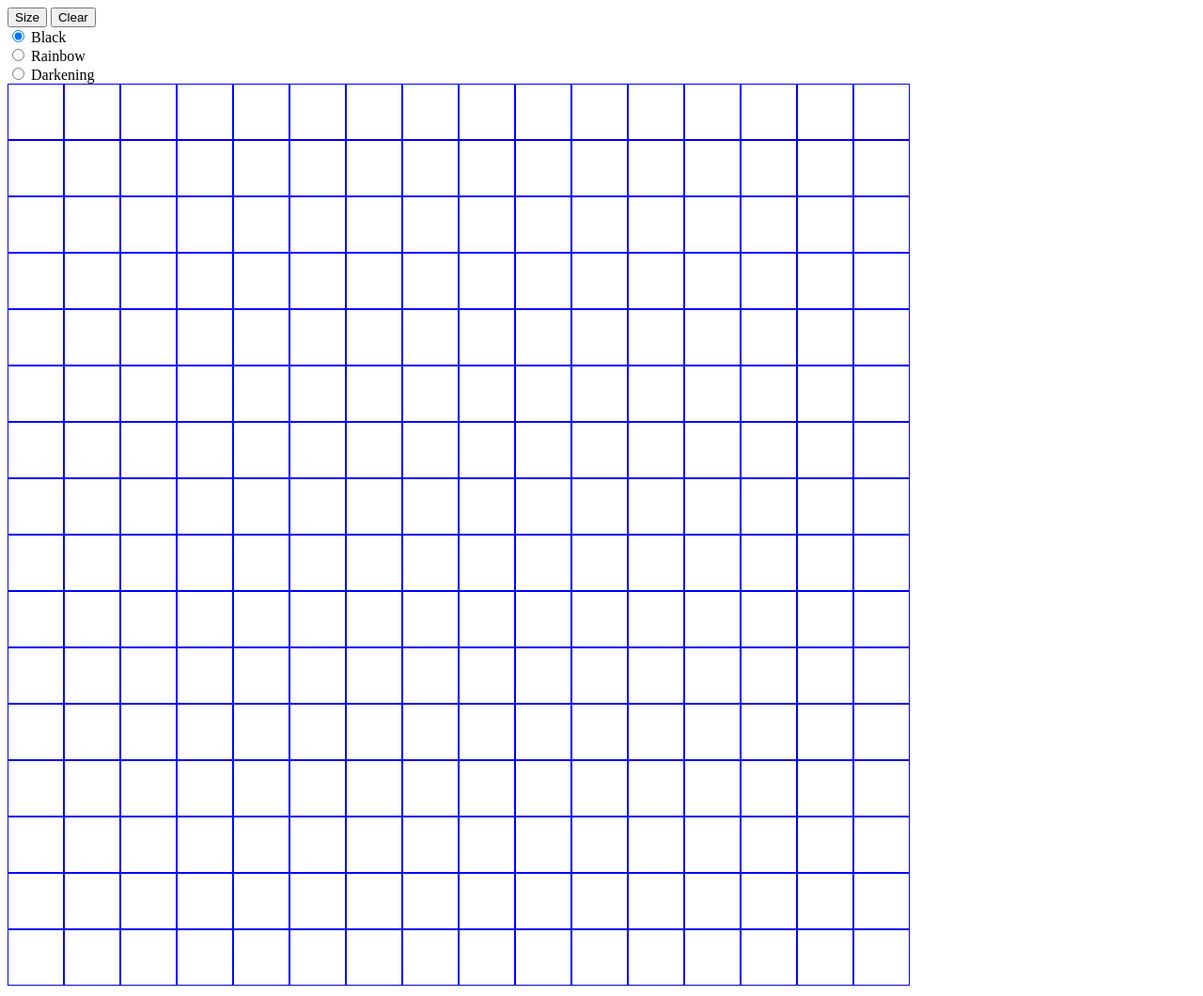
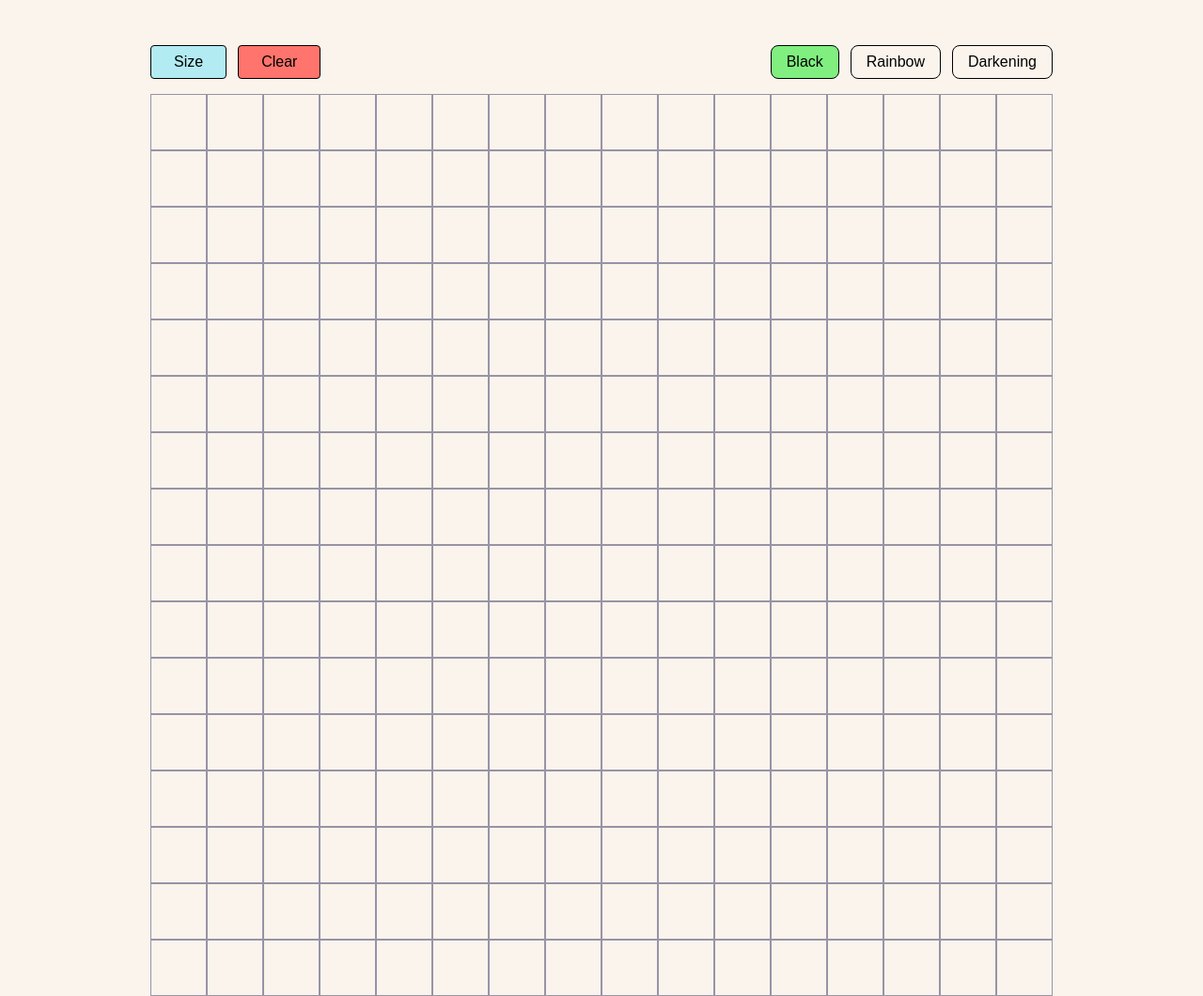
Before and after one commit to Babcster/Etch-a-Sketch, a plain HTML site: page index.html in a window 1280 px wide. Shown: the whole page at 94% size. Drawn offline with Linux system fonts and the light colour scheme.

Commit message:
Make this UI somewhat better

```diff
--- a/index.html
+++ b/index.html
@@ -7,11 +7,20 @@
     <link href="styles.css" rel="stylesheet" />
   </head>
   <body>
+    <div class="control-container">
+      <div class="buttons">
         <button id="size-btn">Size</button>
         <button id="clear-btn" type="button">Clear</button>
+      </div>
       <div class="radio-container">
         <div class="radio-option">
-        <input type="radio" id="black" name="colorMode" value="black" checked />
+          <input
+            type="radio"
+            id="black"
+            name="colorMode"
+            value="black"
+            checked
+          />
           <label for="black">Black</label>
         </div>
 
@@ -21,11 +30,16 @@
         </div>
 
         <div class="radio-option">
-        <input type="radio" id="darkening" name="colorMode" value="darkening" />
+          <input
+            type="radio"
+            id="darkening"
+            name="colorMode"
+            value="darkening"
+          />
           <label for="darkening">Darkening</label>
         </div>
       </div>
-
+    </div>
     <div class="container"></div>
     <script src="script.js"></script>
   </body>
--- a/script.js
+++ b/script.js
@@ -5,17 +5,43 @@ const clearButton = document.getElementById("clear-btn");
 const sizeButton = document.getElementById("size-btn");
 
 let getGridSize = 16;
+let currentMode = "black";
 
-function calcCellSize(int) {
-  let size = 960 / int;
-  return size;
+// Fix typo in createGrid and use dynamic cell size
+function createGrid() {
+  container.innerHTML = ""; // Fixed typo here
+
+  const cellSize = container.offsetWidth / getGridSize;
+
+  for (let index = 0; index < getGridSize * getGridSize; index++) {
+    const cell = document.createElement("div");
+    cell.style.boxSizing = "border-box";
+    cell.style.width = cellSize + "px";
+    cell.style.height = cellSize + "px";
+    cell.style.border = "1px solid #9893a5";
+    cell.dataset.opacityLevel = "0";
+    container.appendChild(cell);
+
+    cell.addEventListener("mouseover", () => {
+      applyColorMode(currentMode, cell);
+    });
+  }
 }
 
-let fullSize = getGridSize * getGridSize;
-let gridSize = calcCellSize(getGridSize);
-console.log(gridSize);
+// Update existing grid cells' size on window resize
+function updateGridSize() {
+  const cellSize = container.offsetWidth / getGridSize;
+  const cells = container.children;
+  for (let cell of cells) {
+    cell.style.width = cellSize + "px";
+    cell.style.height = cellSize + "px";
+  }
+}
 
-let currentMode = "black";
+// Listen for window resize and update grid
+window.addEventListener("resize", updateGridSize);
+
+// Rest of your code remains mostly the same
 radioButtons.forEach((radio) => {
   if (radio.checked) {
     currentMode = radio.value;
@@ -30,24 +56,6 @@ radioButtons.forEach((radio) => {
   });
 });
 
-function createGrid() {
-  container.inneHTML = "";
-
-  for (let index = 0; index < fullSize; index++) {
-    const cell = document.createElement("div");
-    cell.style.boxSizing = "border-box";
-    cell.style.width = gridSize + "px";
-    cell.style.height = gridSize + "px";
-    cell.style.border = "1px solid #0000FF";
-    cell.dataset.opacityLevel = "0";
-    container.appendChild(cell);
-
-    cell.addEventListener("mouseover", () => {
-      applyColorMode(currentMode, cell);
-    });
-  }
-}
-
 function applyColorMode(mode, cell) {
   switch (mode) {
     case "black":
@@ -59,7 +67,7 @@ function applyColorMode(mode, cell) {
     case "darkening":
       let currentOpacity = parseFloat(cell.dataset.opacityLevel);
       let newOpacity = Math.min(currentOpacity + 0.1, 1);
-      cell.style.background = `rgb(0, 0, 0, ${newOpacity})`;
+      cell.style.background = `rgba(0, 0, 0, ${newOpacity})`;
       cell.dataset.opacityLevel = newOpacity.toString();
       break;
     default:
@@ -86,9 +94,7 @@ function getSize() {
     size = parseInt(size);
     if (size >= 2 && size <= 100) {
       getGridSize = size;
-      gridSize = calcCellSize(getGridSize);
-      fullSize = getGridSize * getGridSize;
-      clearGrid();
+      clearGrid(); // Recreate grid with new size
     } else {
       alert("Please enter a number between 2 and 100.");
     }
@@ -98,9 +104,5 @@ function getSize() {
 }
 
 sizeButton.addEventListener("click", getSize);
-
 clearButton.addEventListener("click", clearGrid);
-
-window.onload = function () {
-  createGrid();
-};
+window.onload = createGrid;
--- a/styles.css
+++ b/styles.css
@@ -1,5 +1,86 @@
+body {
+  max-width: 960px;
+  margin: auto;
+  margin-top: 48px;
+  background-color: #faf4ed;
+}
+
 .container {
   display: flex;
   flex-wrap: wrap;
-  width: 960px;
+  margin: 0 auto;
 }
+
+.control-container {
+  display: flex;
+  flex-wrap: wrap;
+  align-items: center;
+  justify-content: space-between;
+  gap: 16px; /* Adds spacing between buttons and radio options */
+  margin-bottom: 16px;
+}
+
+.buttons {
+  display: flex;
+  gap: 12px;
+}
+
+.radio-container {
+  display: flex;
+  flex-direction: row;
+  gap: 12px;
+  flex-wrap: wrap;
+}
+
+.radio-option {
+  display: flex;
+  align-items: center;
+  gap: 4px;
+}
+
+input {
+  display: none;
+}
+
+label {
+  font-family: sans-serif;
+  font-size: 16px;
+  padding: 8px 16px;
+  cursor: pointer;
+  transition: all 0.3s;
+  border: 1px solid #000000;
+  border-radius: 8px;
+}
+
+label:hover {
+  background: #eee;
+}
+
+input:checked + label {
+  background: #80ef80;
+}
+
+button {
+  border: 1px solid #000000;
+  border-radius: 4px;
+  padding: 8px 24px;
+  font-size: 16px;
+  cursor: pointer;
+  transition-duration: 0.4s;
+}
+
+#size-btn:hover {
+  background-color: #6aeeff;
+}
+
+#clear-btn:hover {
+  background-color: #b4637a;
+}
+
+#size-btn {
+  background: #b3ebf2;
+}
+
+#clear-btn {
+  background: #ff746c;
+}
```
Lines whose indentation alone changed are shown as unchanged.
